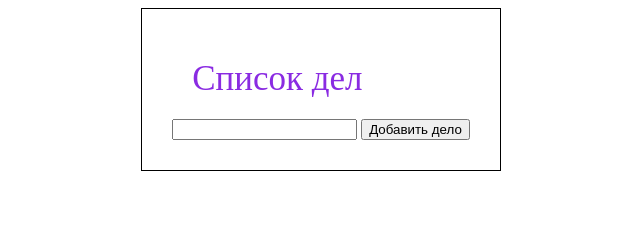
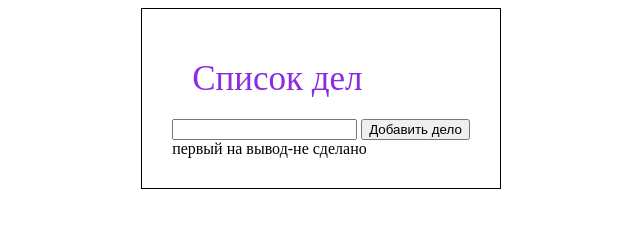
Before and after one commit to IImagII/TodoProject, a plain HTML site: page index.html in a window 1280 px wide. Shown: the whole page, without its empty margins (319-959 px from the left). Drawn offline with Linux system fonts and the light colour scheme.

Commit message:
added output to the page

```diff
--- a/index.html
+++ b/index.html
@@ -13,11 +13,12 @@
             <div class="task__container">
                <div class="task__todo">Список дел</div>
                <div>
-                  <form action="">
+                  <form action="" class="task__text">
                      <input type="text" />
                      <button type="submit">Добавить дело</button>
                   </form>
                </div>
+               <div class="task__render"></div>
             </div>
          </div>
       </div>
--- a/script.js
+++ b/script.js
@@ -1,10 +1,12 @@
 let todos = [];
+const todoNode = document.querySelector('.task__render');
 
 function addTodo(text) {
    const todo = {
       text,
       isDone: false,
-      id: `${Math.floor(Math.random() * 100) + 1}`,
+      isShowDone: 'не сделано',
+      id: `${Math.floor(Math.random() * 1000) + 1}`,
    };
    todos.push(todo);
 }
@@ -13,12 +15,21 @@ function deleteTodo(id) {
    todos.forEach((todo) => {
       if (todo.id === id) {
          todo.isDone = true;
+         todo.isShowDone = 'cделано';
       }
    });
 }
 
 function render() {
-   console.log(todos);
+   let html = '';
+   todos.forEach((todo) => {
+      if (todo.isDone) {
+         return;
+      }
+      html += `<div>${todo.text}-${todo.isShowDone}</div>`;
+   });
+   todoNode.innerHTML = html;
 }
-addTodo('пробная');
+
+addTodo('первый на вывод');
 render();
```
